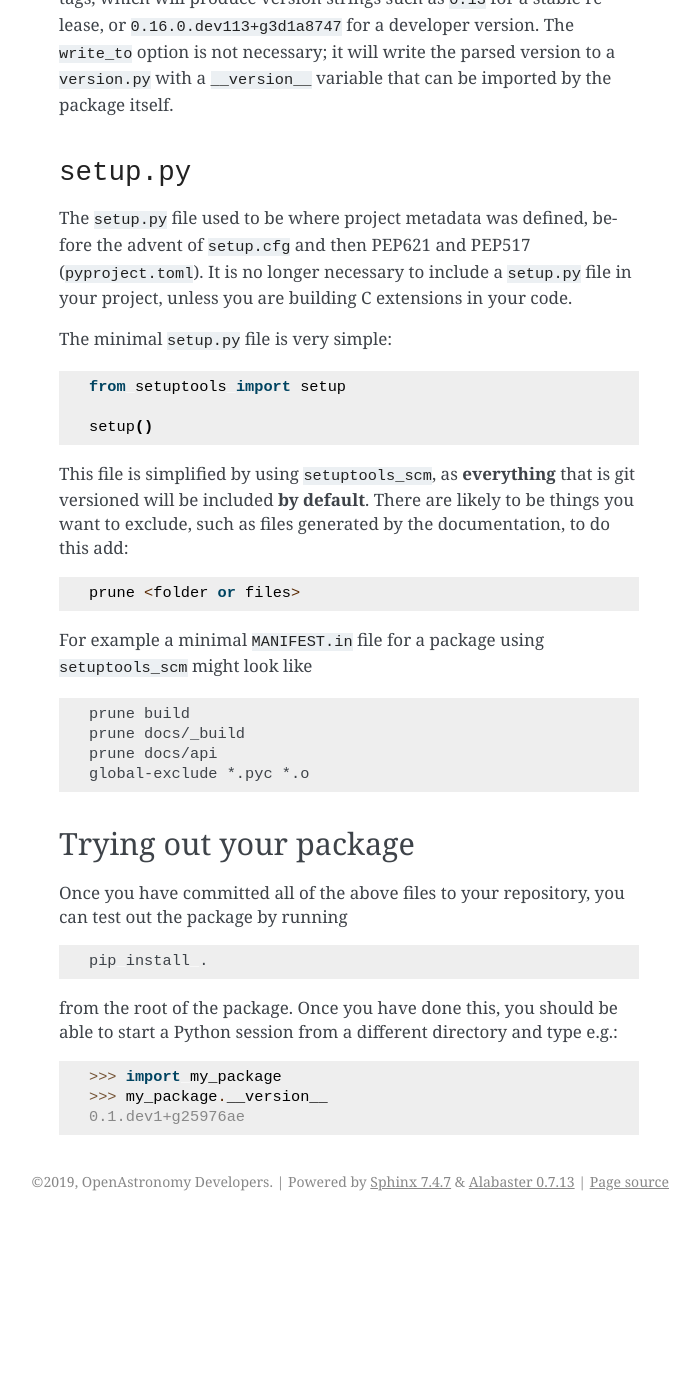
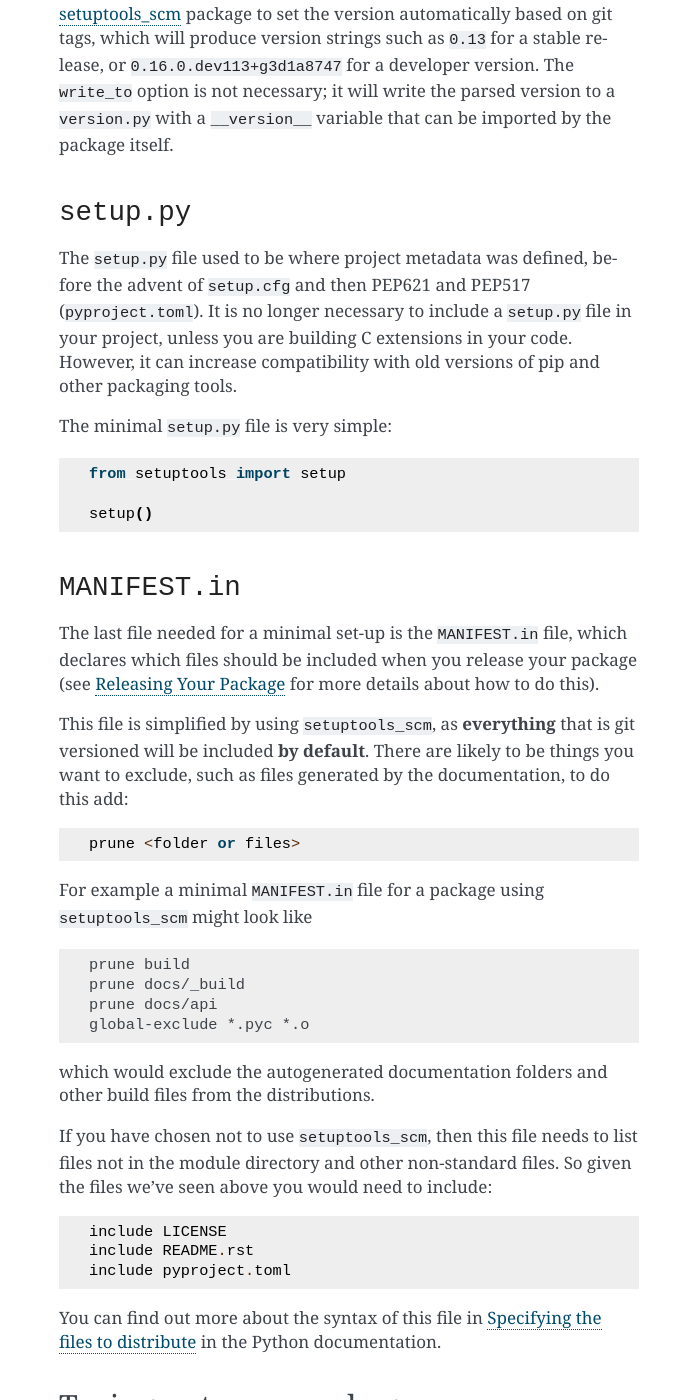
Before and after one commit to OpenAstronomy/packaging-guide, a Sphinx documentation site: the page built from docs/minimal.rst, in a window 1280 px wide and 1400 px high, scrolled down 4432 px. Shown: the whole window, without its empty margins (441-1141 px from the left). Built offline with Sphinx 7.4.7, drawn with Linux system fonts in a browser that asks for light colours; before the commit the page ends 5653 px from its top, so only the background shows below that; some of the changed text lies outside the part shown.

Commit message:
Doc build fixes

```diff
--- a/docs/advanced/versioning.rst
+++ b/docs/advanced/versioning.rst
@@ -22,7 +22,7 @@
 * It calculates the version number from the git history.
 * It uses the git repository to get a list of all files to include in the package.
 
-This section is focusing on the first one, the second is discussed in :ref:`manifest`.
+This section is focusing on the first one, the second is discussed in :ref:`data`.
 
 ``setuptools_scm`` works by calling ``$ git describe`` which returns information
 about the current version of the repository, based on distance away from the
--- a/docs/minimal.rst
+++ b/docs/minimal.rst
@@ -11,6 +11,8 @@
     ├── my_package
     │   └── __init__.py
     ├── pyproject.toml
+    ├── setup.py
+    ├── MANIFEST.in
     └── README.rst
 
 where ``my_package`` is the name of your package. We will now take a look at all of
@@ -92,7 +94,7 @@
 The ``pyproject.toml`` file is where we will define the metadata about the package.
 At a minimum, this file should contain the ``[project]`` table (defined by
 `PEP621 <https://peps.python.org/pep-0621/>`_) and the ``[build-system]`` table
-(defined by `PEP518 <https://peps.python.org/pep-0518/>`_).
+(defined by `PEP518 <https://peps.python.org/pep-0518/>`__).
 
 ``[project]``
 ^^^^^^^^^^^^^
@@ -177,7 +179,7 @@
 you may also need to add Numpy to the above list - see :ref:`extensions` for
 more details.
 
-A complete list of keywords in ``[build-system]`` can be found in `PEP518 <https://packaging.python.org/en/latest/specifications/declaring-build-dependencies/#declaring-build-dependencies>`_.
+A complete list of keywords in ``[build-system]`` can be found in `PEP518 <https://packaging.python.org/en/latest/specifications/declaring-build-dependencies/#declaring-build-dependencies>`__.
 
 ``[tool.setuptools]``
 ^^^^^^^^^^^^^^^^^^^^^
@@ -224,6 +226,7 @@
 advent of ``setup.cfg`` and then PEP621 and PEP517 (``pyproject.toml``).
 It is no longer necessary to include a ``setup.py`` file in your project,
 unless you are building C extensions in your code.
+However, it can increase compatibility with old versions of pip and other packaging tools.
 
 The minimal ``setup.py`` file is very simple:
 
@@ -233,9 +236,19 @@
 
     setup()
 
+.. _manifest:
+
+``MANIFEST.in``
+---------------
+
+The last file needed for a minimal set-up is the ``MANIFEST.in`` file,
+which declares which files should be included when you release your
+package (see :ref:`releasing` for more details about how to do this).
+
 This file is simplified by using ``setuptools_scm``, as **everything** that is
-git versioned will be included **by default**.
-There are likely to be things you want to exclude, such as files generated by the documentation, to do this add::
+git versioned will be included **by default**.  There are likely to be things
+you want to exclude, such as files generated by the documentation, to do this
+add::
 
     prune <folder or files>
 
@@ -247,6 +260,21 @@
     prune docs/_build
     prune docs/api
     global-exclude *.pyc *.o
+
+which would exclude the autogenerated documentation folders and other build files from the distributions.
+
+If you have chosen not to use ``setuptools_scm``, then this file needs to list
+files not in the module directory and other non-standard files.
+So given the files we've seen above you would need to include::
+
+    include LICENSE
+    include README.rst
+    include pyproject.toml
+
+You can find out more about the syntax of this file in
+`Specifying the files to distribute <https://docs.python.org/3.8/distutils/sourcedist.html#specifying-the-files-to-distribute>`_
+in the Python documentation.
+
 
 Trying out your package
 -----------------------
--- a/docs/tox.rst
+++ b/docs/tox.rst
@@ -40,7 +40,7 @@
 <https://tox.readthedocs.io/en/latest/config.html#substitutions>`__ which
 passes extra arguments through to ``pytest``.
 The ``extras = test`` line tells tox to install the ``optional-dependencies`` section
- listed in ``pyproject.toml`` for running your test suite; this should include ``pytest``.
+listed in ``pyproject.toml`` for running your test suite; this should include ``pytest``.
 
 To run your tests with tox run:
 
```
